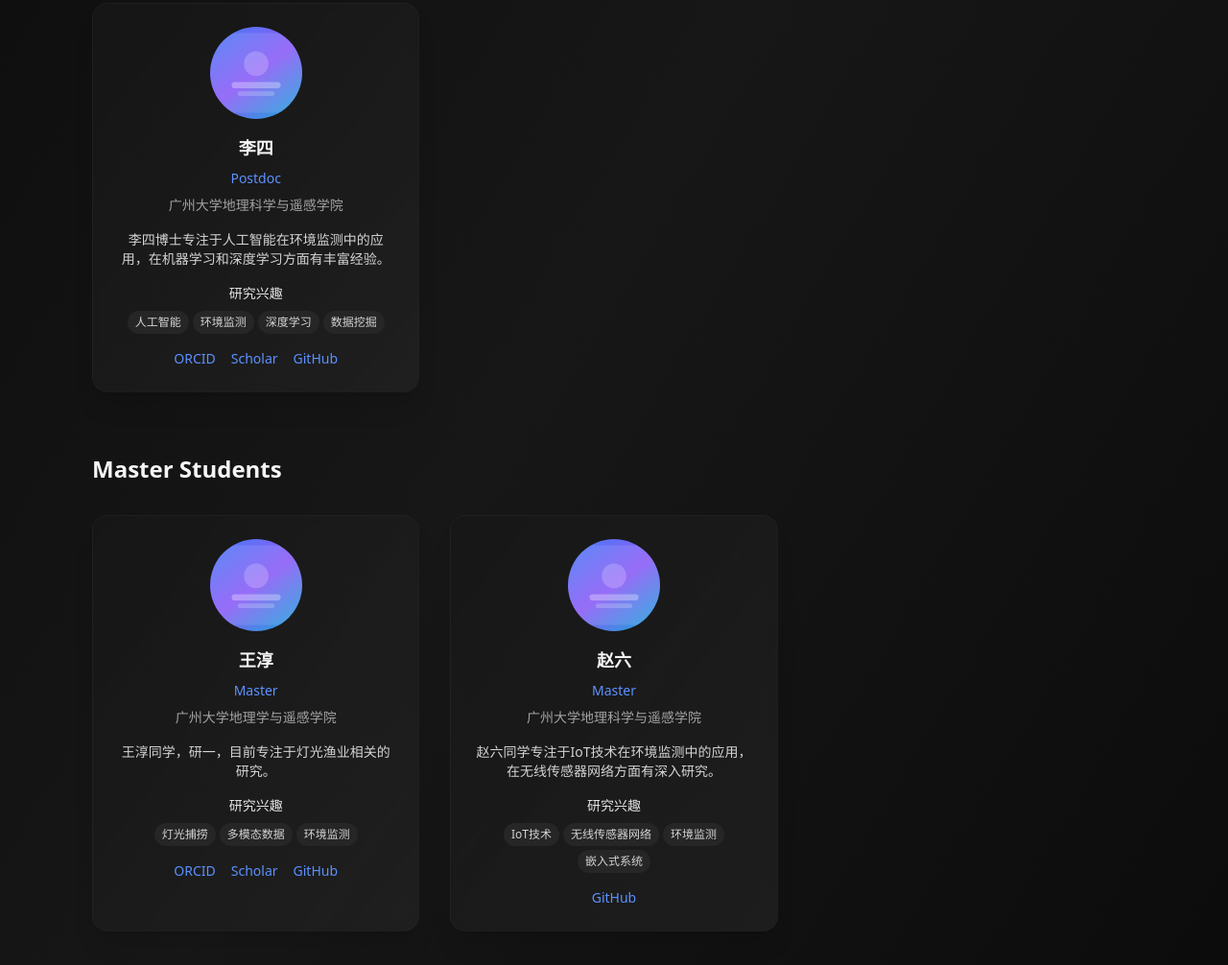
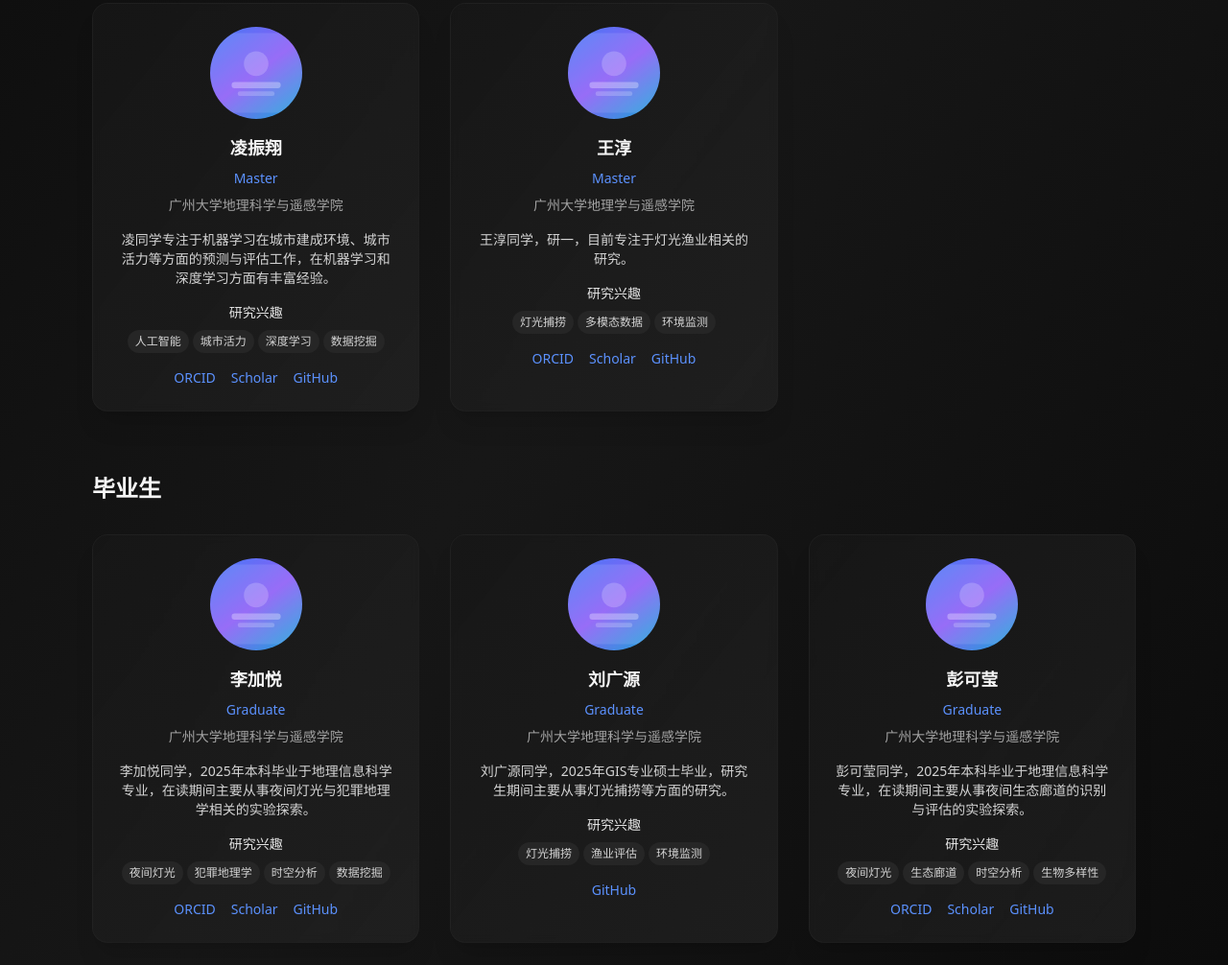
Before and after one commit to NightSensingLab/NightSensingLab.github.io, an Astro site: page /people in a window 1280 px wide. Shown: the part 836-1842 px from the top of the page at 96% size. Built offline with nearby package versions, Linux system fonts and the light colour scheme; Astro itself is replaced by a stand-in of ours.

Commit message:
update people info

```diff
--- a/src/content/people/li-si.md
+++ /dev/null
@@ -1,12 +0,0 @@
----
-name: "李四"
-role: "Postdoc"
-affiliation: "广州大学地理科学与遥感学院"
-avatar: "/images/placeholder.svg"
-bio: "李四博士专注于人工智能在环境监测中的应用，在机器学习和深度学习方面有丰富经验。"
-researchInterests: ["人工智能", "环境监测", "深度学习", "数据挖掘"]
-links:
-  orcid: "0000-0000-0000-0002"
-  scholar: "https://scholar.google.com/citations?user=lisi"
-  github: "https://github.com/lisi"
----
--- /dev/null
+++ b/src/content/people/lijiayue.md
@@ -0,0 +1,12 @@
+---
+name: "李加悦"
+role: "Graduate"
+affiliation: "广州大学地理科学与遥感学院"
+avatar: "/images/placeholder.svg"
+bio: "李加悦同学，2025年本科毕业于地理信息科学专业，在读期间主要从事夜间灯光与犯罪地理学相关的实验探索。"
+researchInterests: ["夜间灯光", "犯罪地理学", "时空分析", "数据挖掘"]
+links:
+  orcid: "0000-0000-0000-0002"
+  scholar: "https://scholar.google.com/citations?user=lisi"
+  github: "https://github.com/lisi"
+---
--- /dev/null
+++ b/src/content/people/lingzhenxiang.md
@@ -0,0 +1,12 @@
+---
+name: "凌振翔"
+role: "Master"
+affiliation: "广州大学地理科学与遥感学院"
+avatar: "/images/placeholder.svg"
+bio: "凌同学专注于机器学习在城市建成环境、城市活力等方面的预测与评估工作，在机器学习和深度学习方面有丰富经验。"
+researchInterests: ["人工智能", "城市活力", "深度学习", "数据挖掘"]
+links:
+  orcid: "0000-0000-0000-0002"
+  scholar: "https://scholar.google.com/citations?user=lisi"
+  github: "https://github.com/lisi"
+---
--- /dev/null
+++ b/src/content/people/liuguangyuan.md
@@ -0,0 +1,10 @@
+---
+name: "刘广源"
+role: "Graduate"
+affiliation: "广州大学地理科学与遥感学院"
+avatar: "/images/placeholder.svg"
+bio: "刘广源同学，2025年GIS专业硕士毕业，研究生期间主要从事灯光捕捞等方面的研究。"
+researchInterests: ["灯光捕捞", "渔业评估", "环境监测"]
+links:
+  github: "https://github.com/zhaoliu"
+---
--- /dev/null
+++ b/src/content/people/pengkeying.md
@@ -0,0 +1,12 @@
+---
+name: "彭可莹"
+role: "Graduate"
+affiliation: "广州大学地理科学与遥感学院"
+avatar: "/images/placeholder.svg"
+bio: "彭可莹同学，2025年本科毕业于地理信息科学专业，在读期间主要从事夜间生态廊道的识别与评估的实验探索。"
+researchInterests: ["夜间灯光", "生态廊道", "时空分析", "生物多样性"]
+links:
+  orcid: "0000-0000-0000-0002"
+  scholar: "https://scholar.google.com/citations?user=lisi"
+  github: "https://github.com/lisi"
+---
--- a/src/content/people/zhao-liu.md
+++ /dev/null
@@ -1,10 +0,0 @@
----
-name: "赵六"
-role: "Master"
-affiliation: "广州大学地理科学与遥感学院"
-avatar: "/images/placeholder.svg"
-bio: "赵六同学专注于IoT技术在环境监测中的应用，在无线传感器网络方面有深入研究。"
-researchInterests: ["IoT技术", "无线传感器网络", "环境监测", "嵌入式系统"]
-links:
-  github: "https://github.com/zhaoliu"
----
--- a/src/pages/people/index.astro
+++ b/src/pages/people/index.astro
@@ -10,6 +10,7 @@ const groupedPeople = {
   Postdoc: people.filter(p => p.data.role === 'Postdoc'),
   PhD: people.filter(p => p.data.role === 'PhD'),
   Master: people.filter(p => p.data.role === 'Master'),
+  Graduate: people.filter(p => p.data.role === 'Graduate'),
   Alumni: people.filter(p => p.data.role === 'Alumni'),
 };
 
@@ -18,6 +19,7 @@ const roleLabels = {
   Postdoc: 'Postdoctoral Researchers',
   PhD: 'PhD Students',
   Master: 'Master Students',
+  Graduate: '毕业生',
   Alumni: 'Alumni',
 };
 ---
```
